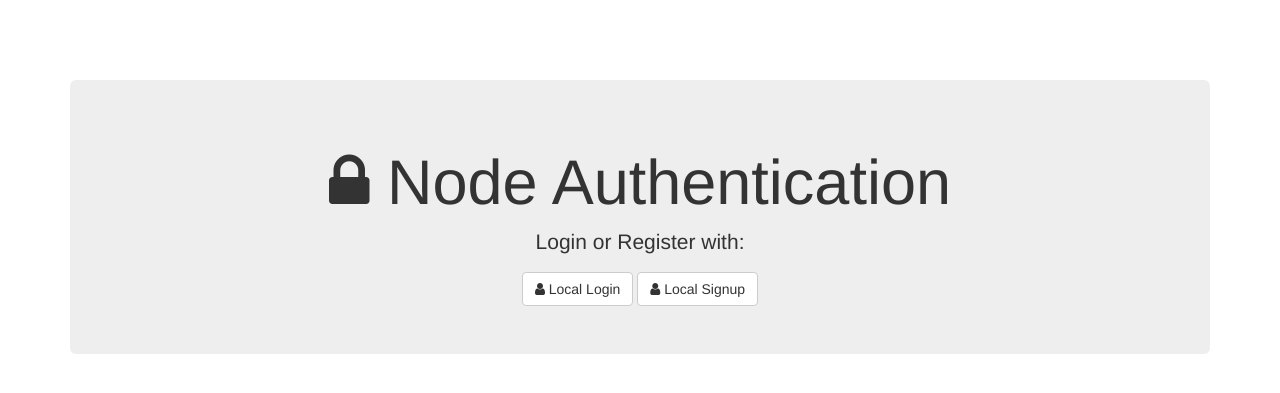
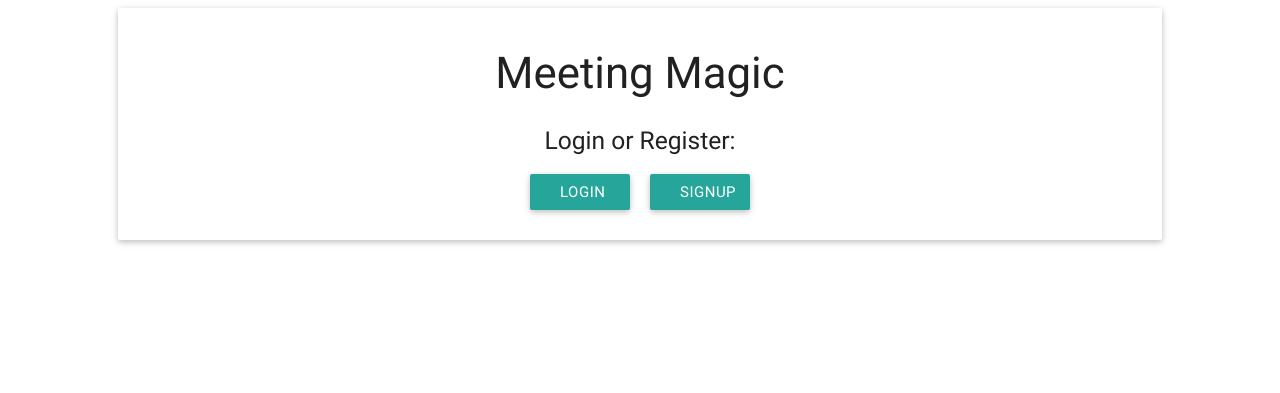
Before and after one commit to thezenth/Meeting-Magic, a Node server app: page / in a window 1280 px wide. Shown: the top 393 px of the page. Run offline with Node 20, Linux system fonts and the light colour scheme; some libraries are stand-ins or nearby versions.

Commit message:
Switched index.ejs to basic material design w/ materialize css

```diff
--- a/public/css/style.css
+++ b/public/css/style.css
@@ -4,6 +4,9 @@
     flex-wrap: wrap;
     justify-content: center;
     align-items: center;
+}
+.inline {
+    display: inline-flex;
 }
 .grid-container {
     display: flex;
@@ -40,3 +43,7 @@ a.nav-link {
     justify-content: left;
     align-items: left;
 }
+a.fixed {
+    width: 100px;
+    margin: 10px;
+}
--- a/views/pages/index.ejs
+++ b/views/pages/index.ejs
@@ -1,35 +1,22 @@
 <!doctype html>
 <html>
 	<head>
-		<title>Node Authentication</title>
-		<link rel="stylesheet" href="//netdna.bootstrapcdn.com/bootstrap/3.0.2/css/bootstrap.min.css">
-		<!-- load bootstrap css -->
-		<link rel="stylesheet" href="//netdna.bootstrapcdn.com/font-awesome/4.0.3/css/font-awesome.min.css">
-		<!-- load fontawesome -->
-		<style>
-			body {
-				padding-top: 80px;
-			}
-		</style>
+		<% include ../partials/head %>
 	</head>
 	<body>
-		<div class="container">
-
-			<div class="jumbotron text-center">
-				<h1>
-					<span class="fa fa-lock"></span>
-					Node Authentication</h1>
-
-				<p>Login or Register with:</p>
-
-				<a href="/login" class="btn btn-default">
-					<span class="fa fa-user"></span>
-					Local Login</a>
-				<a href="/signup" class="btn btn-default">
-					<span class="fa fa-user"></span>
-					Local Signup</a>
+		<div class="row">
+			<div class="col s12 m10">
+				<div class="card-panel">
+					<div class="center-parent">
+						<h3>Meeting Magic</h3>
+						<h5>Login or Register:</h5>
+						<div class="inline">
+							<a href="/login" class="waves-effect waves-light btn fixed">Login</a>
+							<a href="/signup" class="waves-effect waves-light btn fixed">Signup</a>
+						</div>
+					</div>
+				</div>
 			</div>
-
 		</div>
 	</body>
 </html>
```
